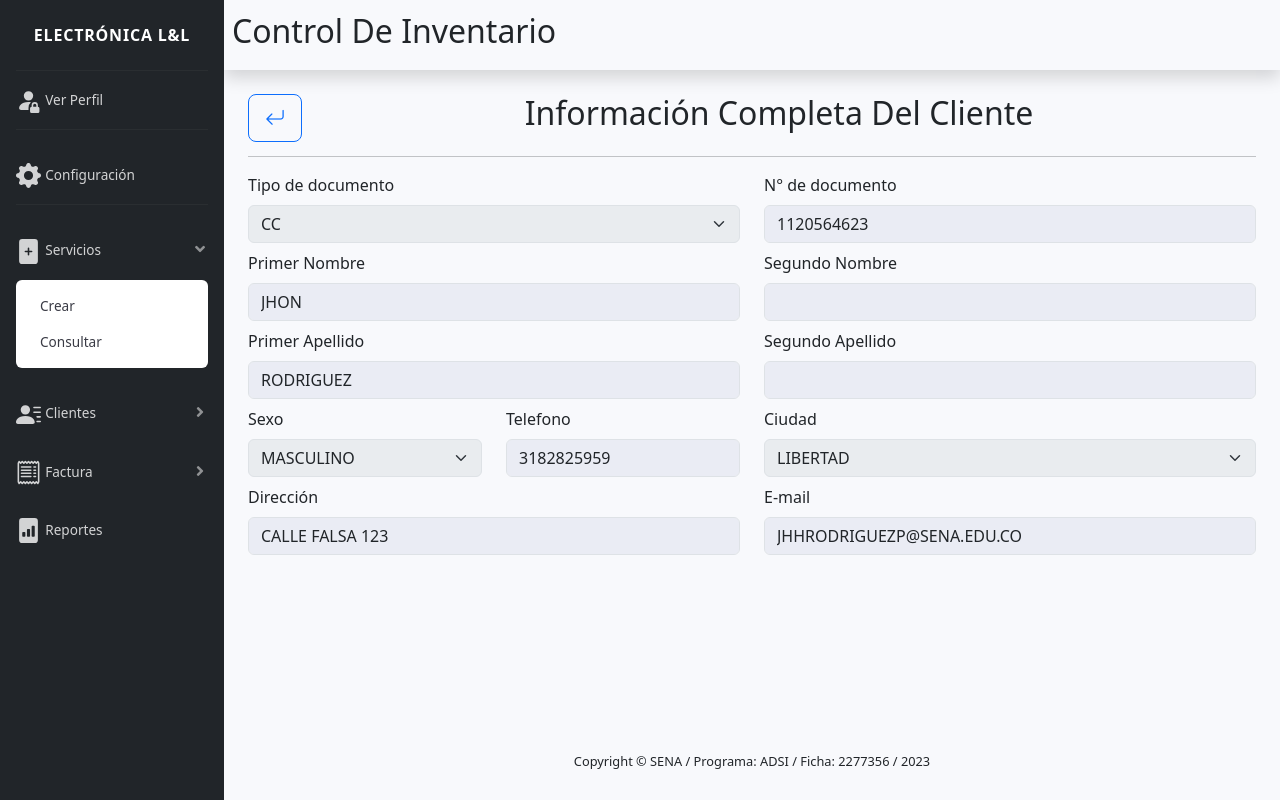
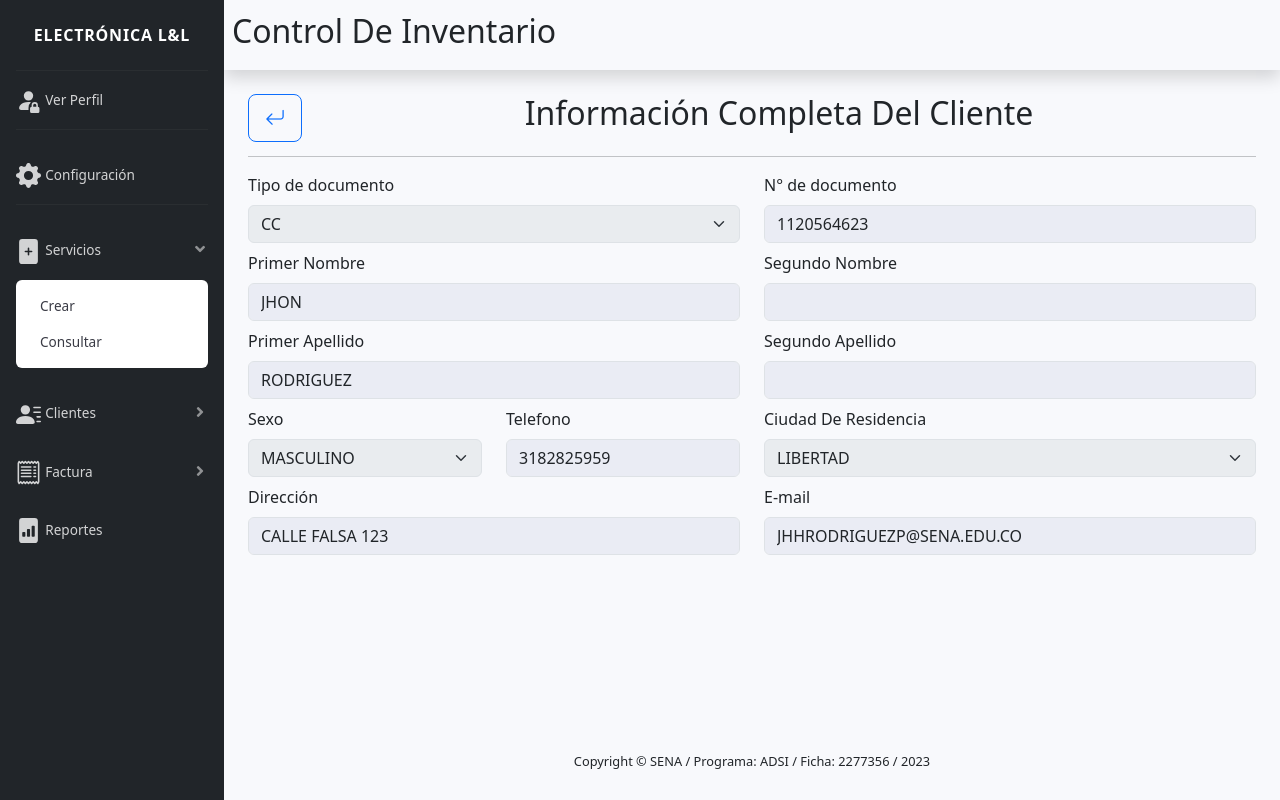
Before and after one commit to cristian200244/proyecto_inventario, a PHP site: page /proyecto_inventario/views/clientes/show.php?id_persona=1 in a window 1280 px wide. Run offline with PHP 8.4, Linux system fonts and the light colour scheme; data comes from the database, SQL or seed files in the repository; some libraries are stand-ins or nearby versions.

Commit message:
actualizacion de label

```diff
--- a/views/clientes/show.php
+++ b/views/clientes/show.php
@@ -94,7 +94,7 @@ foreach ($registro as $cliente) {
                     <input type="tel" class="form-control" id="telefono" name="telefono" value="<?= $telefono ?>" readonly>
                 </div>
                 <div class="col-6 mb-2">
-                    <label for="id_ciudad" class="form-label">Ciudad</label>
+                    <label for="id_ciudad" class="form-label">Ciudad De Residencia</label>
                     <select class="form-select" aria-label="Default select example" id="id_ciudad" name="id_ciudad" value="<?= $ciudad ?> " disabled>
                         <?php
                         foreach ($data as $valores) {
--- a/views/clientes/update.php
+++ b/views/clientes/update.php
@@ -86,7 +86,7 @@ foreach ($registro as $cliente) {
                     <input type="tel" class="form-control" id="telefono" name="telefono" value="<?= $telefono ?>" oninput="restrictNumberInput(event)" maxlength="10" required>
                 </div>
                 <div class="col-6 mb-2">
-                    <label for="id_ciudad" class="form-label">Ciudad</label>
+                    <label for="id_ciudad" class="form-label">Ciudad De Residencia</label>
                     <select class="form-select" aria-label="Default select example" id="id_ciudad" name="id_ciudad" required>
                     <?php foreach ($data as $valores) : ?>
                             <option value="<?= $valores->getId() ?>" <?= $valores->getId() == $cliente->getCiudad() ? 'selected' :  "" ?>><?= $valores->getCiudad() ?></option>
```
